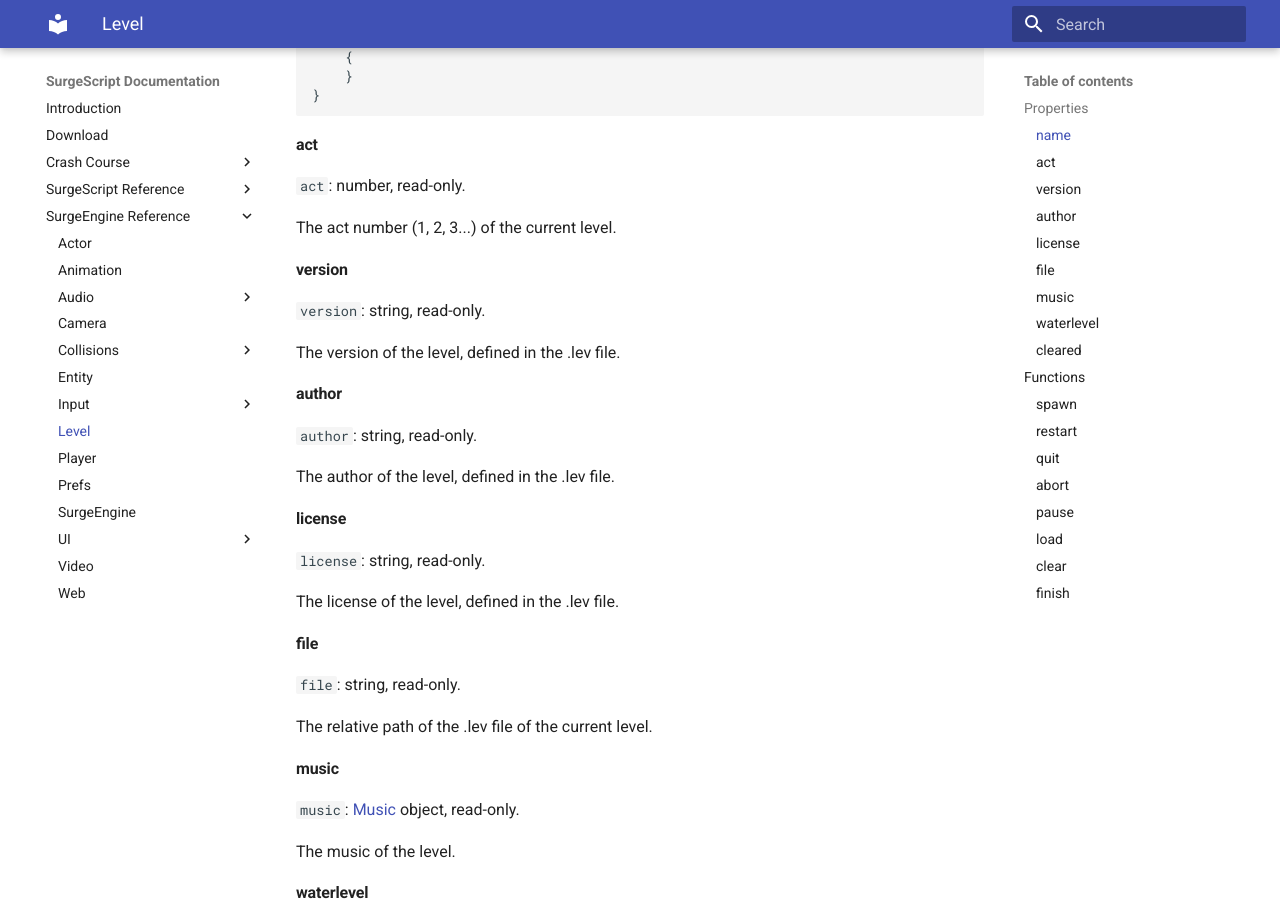
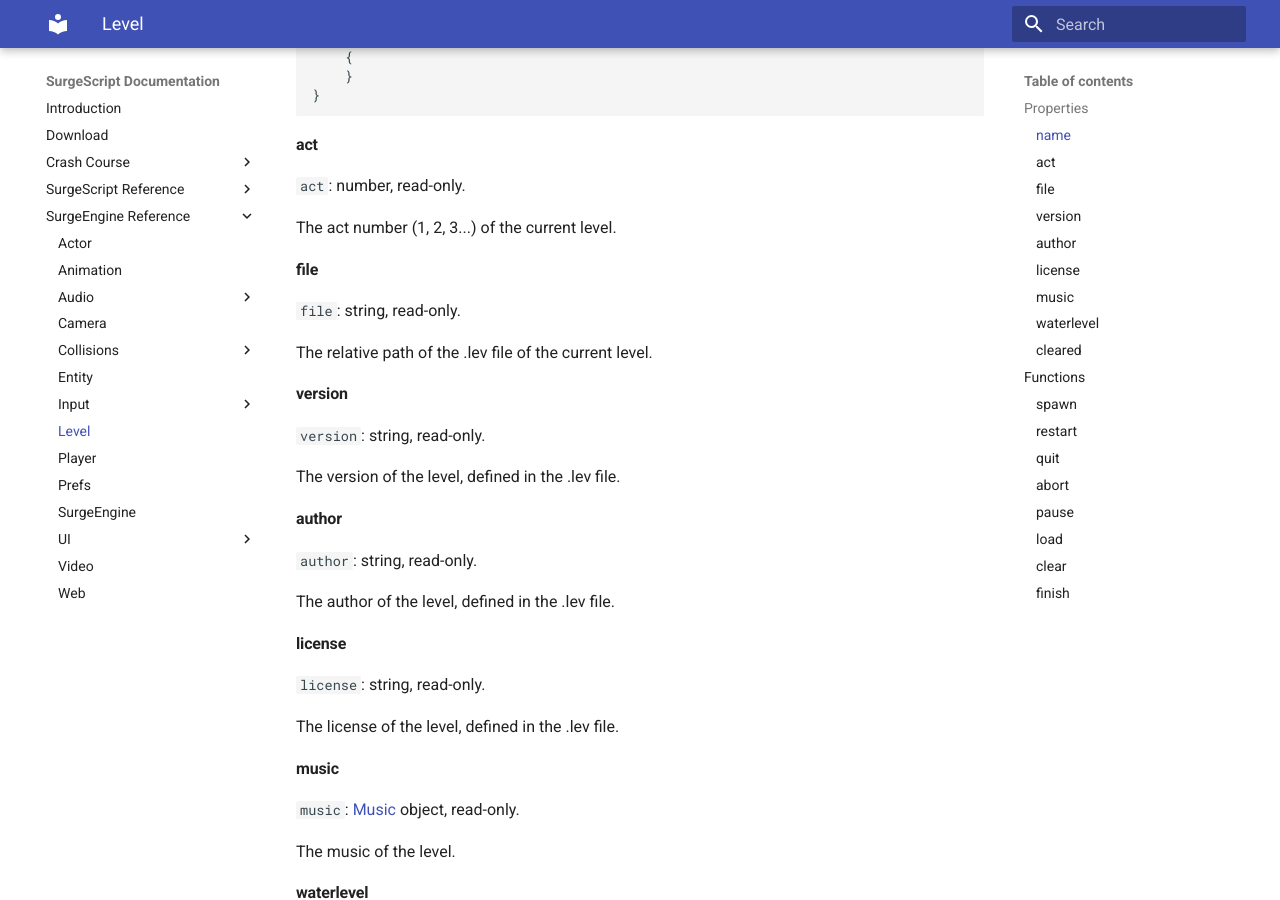
Before and after one commit to alemart/surgescript, an MkDocs documentation site: the page built from docs/engine/level.md, in a window 1280 px wide and 900 px high, scrolled down 1561 px. Built offline with MkDocs 1.6.1 and Material for MkDocs 9.7.7, drawn with Linux system fonts in a browser that asks for light colours; old or Windows-style settings are respelled for this version of MkDocs; some of the changed lines change nothing that is shown.

Commit message:
Small changes

```diff
--- a/docs/engine/level.md
+++ b/docs/engine/level.md
@@ -79,6 +79,12 @@ object "Application"
 
 The act number (1, 2, 3...) of the current level.
 
+#### file
+
+`file`: string, read-only.
+
+The relative path of the .lev file of the current level.
+
 #### version
 
 `version`: string, read-only.
@@ -96,12 +102,6 @@ The author of the level, defined in the .lev file.
 `license`: string, read-only.
 
 The license of the level, defined in the .lev file.
-
-#### file
-
-`file`: string, read-only.
-
-The relative path of the .lev file of the current level.
 
 #### music
 
```
